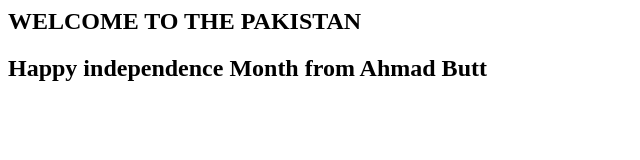
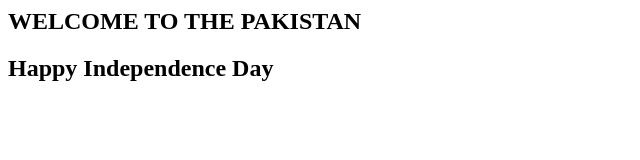
Before and after one commit to AhmadButt97/demo-project, a plain HTML site: page index.html in a window 1280 px wide. Shown: the whole page, without its empty margins (0-640 px from the left). Drawn offline with Linux system fonts and the light colour scheme.

Commit message:
lastest code

```diff
--- a/index.html
+++ b/index.html
@@ -1,2 +1,2 @@
 <h2>WELCOME TO THE PAKISTAN</h2>
-<h2>Happy independence Month from Ahmad Butt <h2>
+<h2>Happy Independence Day<h2>
```
